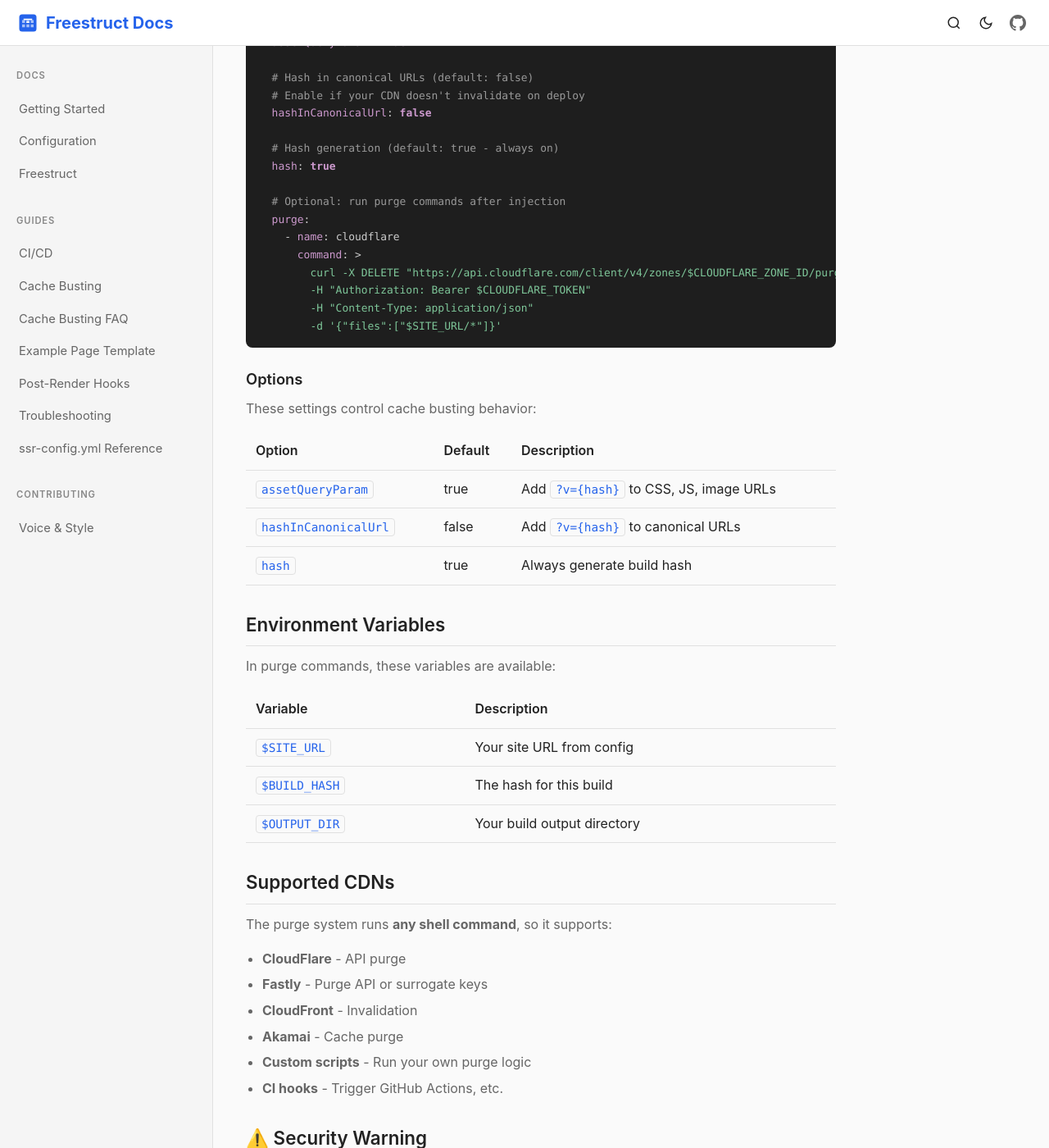
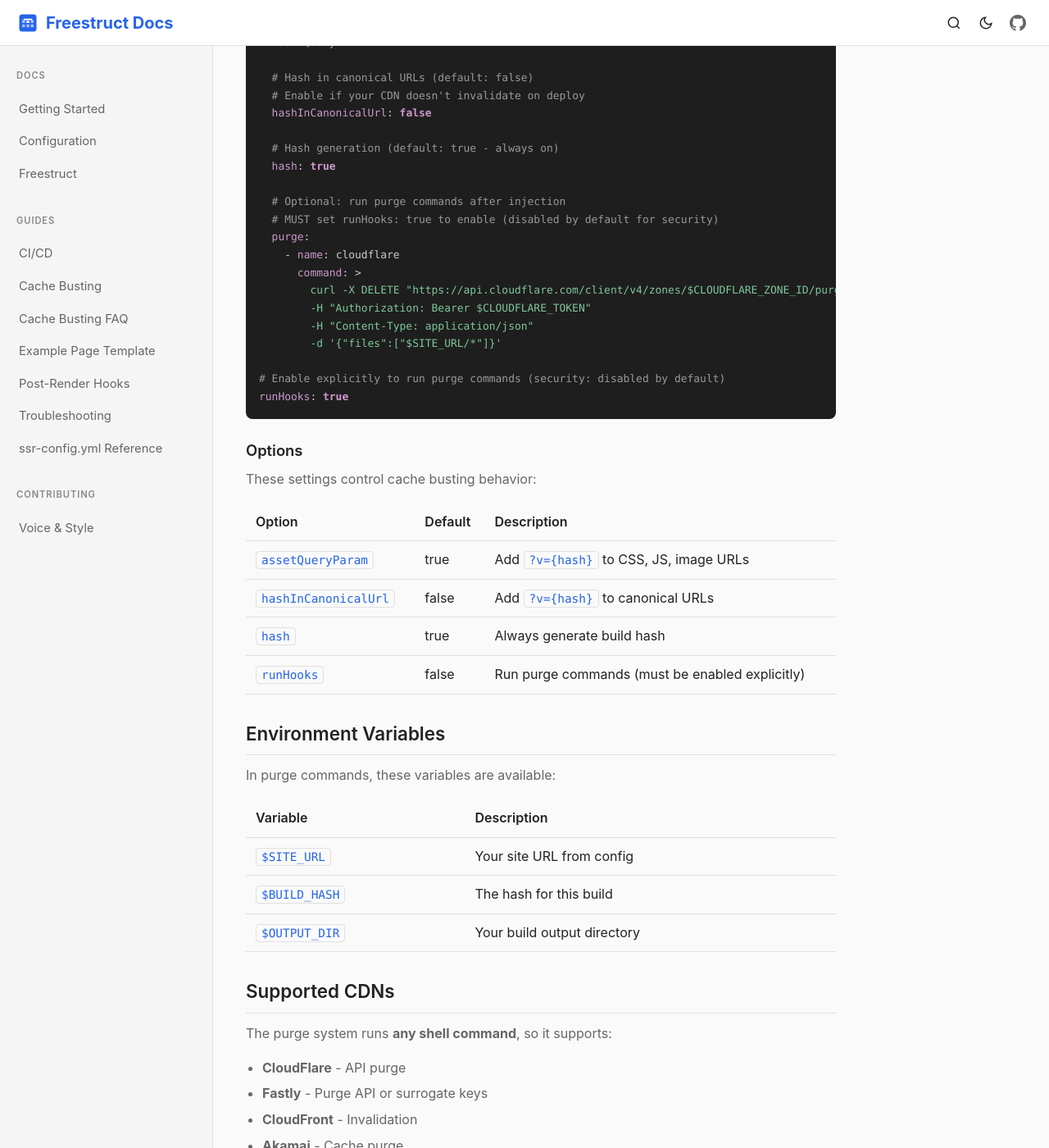
Before and after one commit to dhaupin/freestruct, a Jekyll site: the page built from docs/guides/cache-busting.md, in a window 1280 px wide and 1400 px high, scrolled down 1355 px. Shown: the whole window at 82% size. Built offline with Jekyll 4.4.1, drawn with Linux system fonts in a browser that asks for light colours; nearby versions of some CDN libraries.

Commit message:
Docs: Document runHooks security flag in cache-busting guide

````diff
--- a/docs/guides/cache-busting.md
+++ b/docs/guides/cache-busting.md
@@ -58,6 +58,7 @@ cacheBusting:
   hash: true
 
   # Optional: run purge commands after injection
+  # MUST set runHooks: true to enable (disabled by default for security)
   purge:
     - name: cloudflare
       command: >
@@ -65,6 +66,9 @@ cacheBusting:
         -H "Authorization: Bearer $CLOUDFLARE_TOKEN"
         -H "Content-Type: application/json"
         -d '{"files":["$SITE_URL/*"]}'
+
+# Enable explicitly to run purge commands (security: disabled by default)
+runHooks: true
 ```
 
 ### Options
@@ -76,6 +80,7 @@ These settings control cache busting behavior:
 | `assetQueryParam` | true | Add `?v={hash}` to CSS, JS, image URLs |
 | `hashInCanonicalUrl` | false | Add `?v={hash}` to canonical URLs |
 | `hash` | true | Always generate build hash |
+| `runHooks` | false | Run purge commands (must be enabled explicitly) |
 
 ## Environment Variables
 
````
